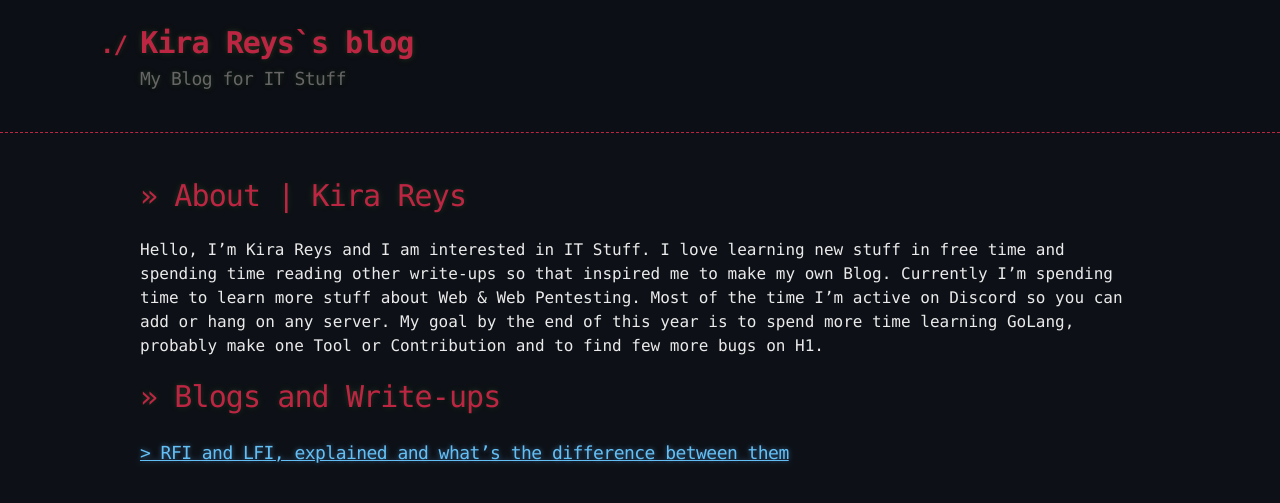
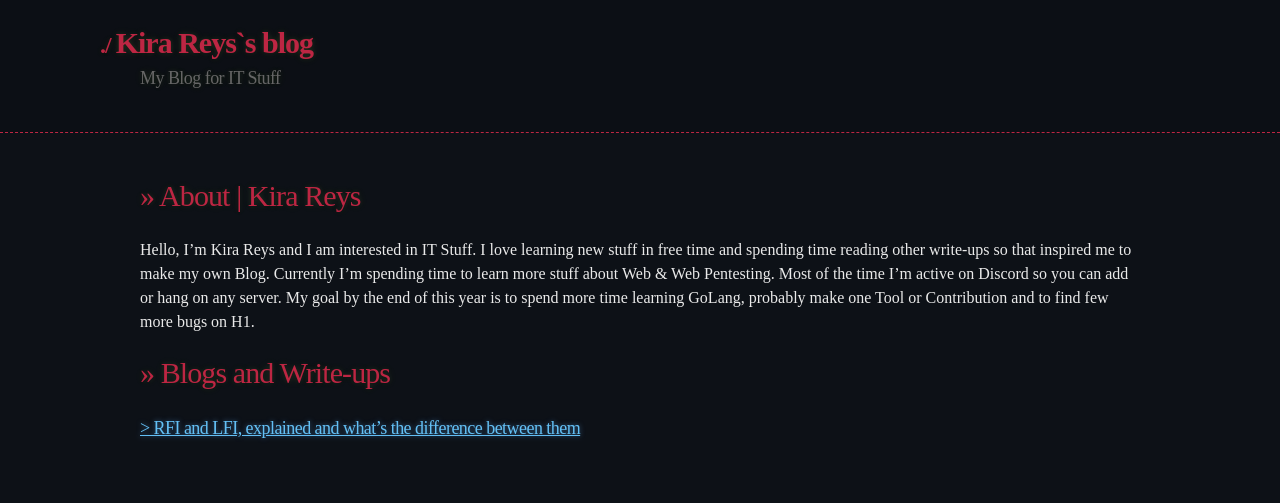
Before and after one commit to 20kilograma/blog, a Jekyll site: the page built from index.md, in a window 1280 px wide. Shown: the top 503 px of the page. Built offline with Jekyll 4.4.1, drawn with Linux system fonts in a browser that asks for light colours; some web fonts are replaced; our own code applies the rules of GitHub Pages for plain Markdown files.

Commit message:
Update jekyll-theme-hacker.scss

```diff
--- a/_sass/jekyll-theme-hacker.scss
+++ b/_sass/jekyll-theme-hacker.scss
@@ -21,7 +21,7 @@
   color: $body-foreground;
   font-size: 16px;
   line-height: 1.5;
-  font-family: Monaco, "Bitstream Vera Sans Mono", "Lucida Console", Terminal, monospace;
+  font-family: 'LilGroteskRegular';
 }
 
 /* General & 'Reset' Stuff */
@@ -64,7 +64,7 @@
   line-height: 1.5;
   margin: 0 0 0 -40px;
   font-weight: bold;
-  font-family: Monaco, "Bitstream Vera Sans Mono", "Lucida Console", Terminal, monospace;
+  font-family: 'LilGroteskRegular';
   color: $conifer;//$header;
   text-shadow: 0 1px 1px rgba(0, 0, 0, 0.1),
                0 0 5px rgba(181, 232, 83, 0.1),
@@ -107,7 +107,7 @@
 
 h1, h2, h3, h4, h5, h6 {
   font-weight: normal;
-  font-family: Monaco, "Bitstream Vera Sans Mono", "Lucida Console", Terminal, monospace;
+  font-family: 'LilGroteskRegular';
   color: $header;
   letter-spacing: -0.03em;
   text-shadow: 0 1px 1px rgba(0, 0, 0, 0.1),
```
